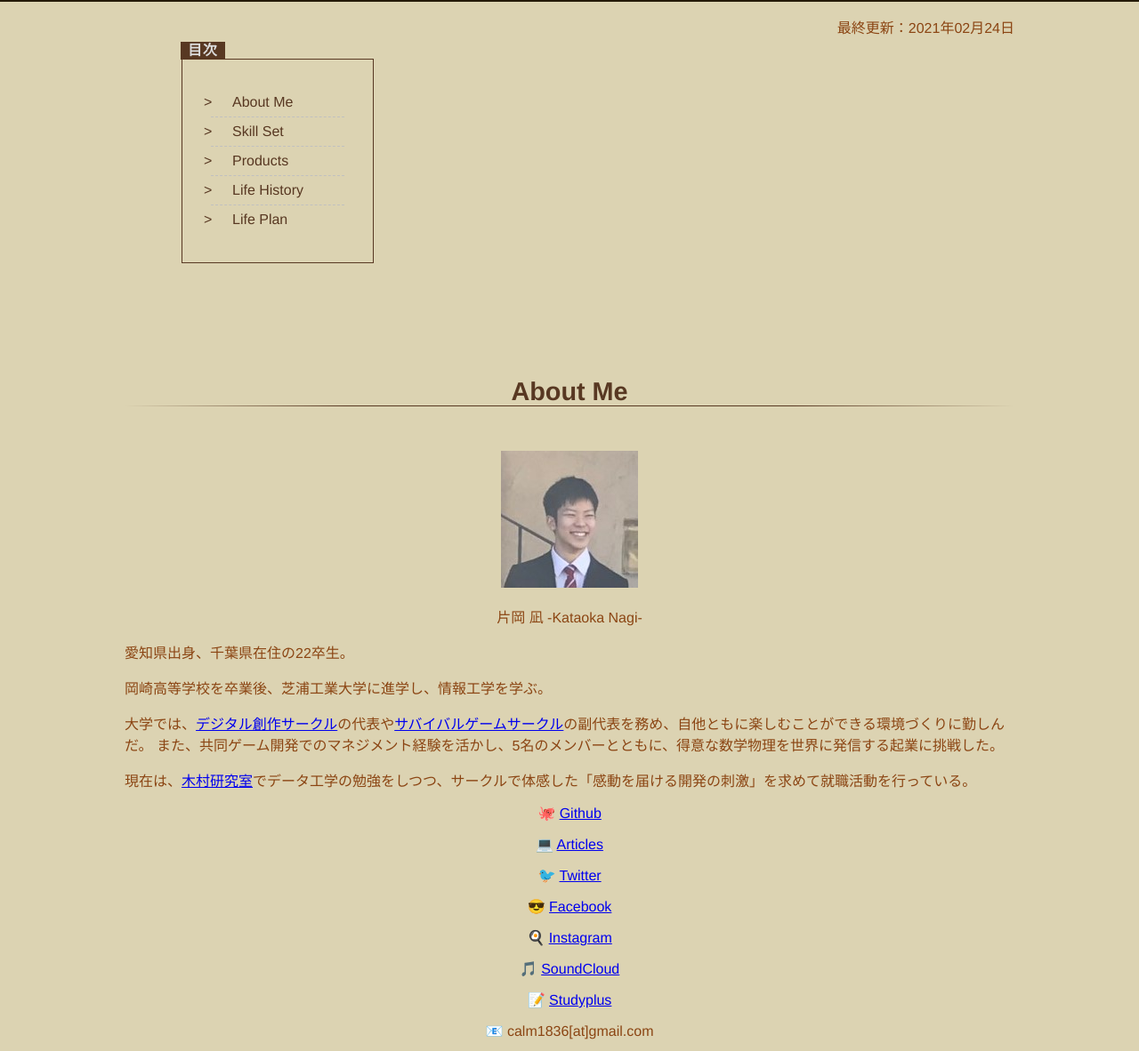
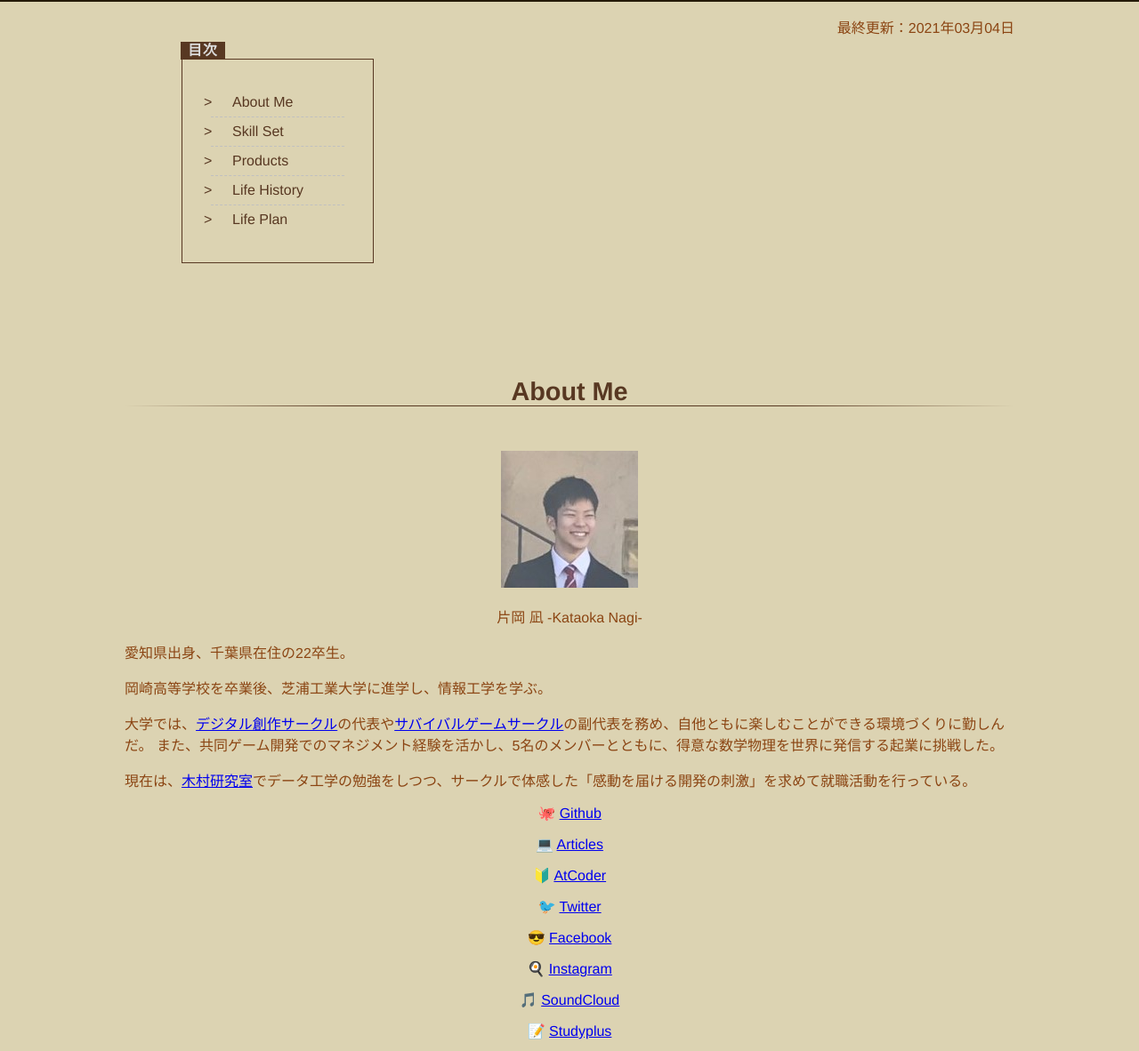
Before and after one commit to KataokaNagi/portfolio-websites, a plain HTML site: page index.html in a window 1280 px wide. Shown: the part 923-2105 px from the top of the page at 89% size. Drawn offline with Linux system fonts and the light colour scheme; a web font is replaced by a local one.

Commit message:
add atcoder

```diff
--- a/index.html
+++ b/index.html
@@ -5,8 +5,8 @@
 @file           index.html
 @brief          Top page (overview of my life)
 @author         Kataoka Nagi - calm1836[at]gmail.com
-@date           2021-02-09 18:12:14
-$Version:       v0.2.0
+@date           2021-03-04 09:30:41
+$Version:       v1.0.0
 @par            **History**
                 Add header comment
 Copyright (c) 2020 Kataoka Nagi
@@ -67,7 +67,7 @@ Copyright (c) 2020 Kataoka Nagi
   <main>
     <section class="main-container">
       <p align="right">
-        最終更新：2021年02月24日
+        最終更新：2021年03月04日
       </p>
 
       <ul class="idx">
@@ -98,7 +98,7 @@ Copyright (c) 2020 Kataoka Nagi
           </p>
           <p align="center">🐙 <a href="https://github.com/KataokaNagi">Github</a></p>
           <p align="center">💻 <a href="https://hackmd.io/@xcalmx">Articles</a></p>
-          <!-- <p align="center">🔰 <a href="https://atcoder.jp/users/KataokaNagi">AtCoder</a></p> -->
+          <p align="center">🔰 <a href="https://atcoder.jp/users/KataokaNagi">AtCoder</a></p>
           <p align="center">🐦 <a href="https://twitter.com/calm_IRL">Twitter</a></p>
           <p align="center">😎 <a href="https://www.facebook.com/KataokaNagi">Facebook</a></p>
           <p align="center">🍳 <a
```
